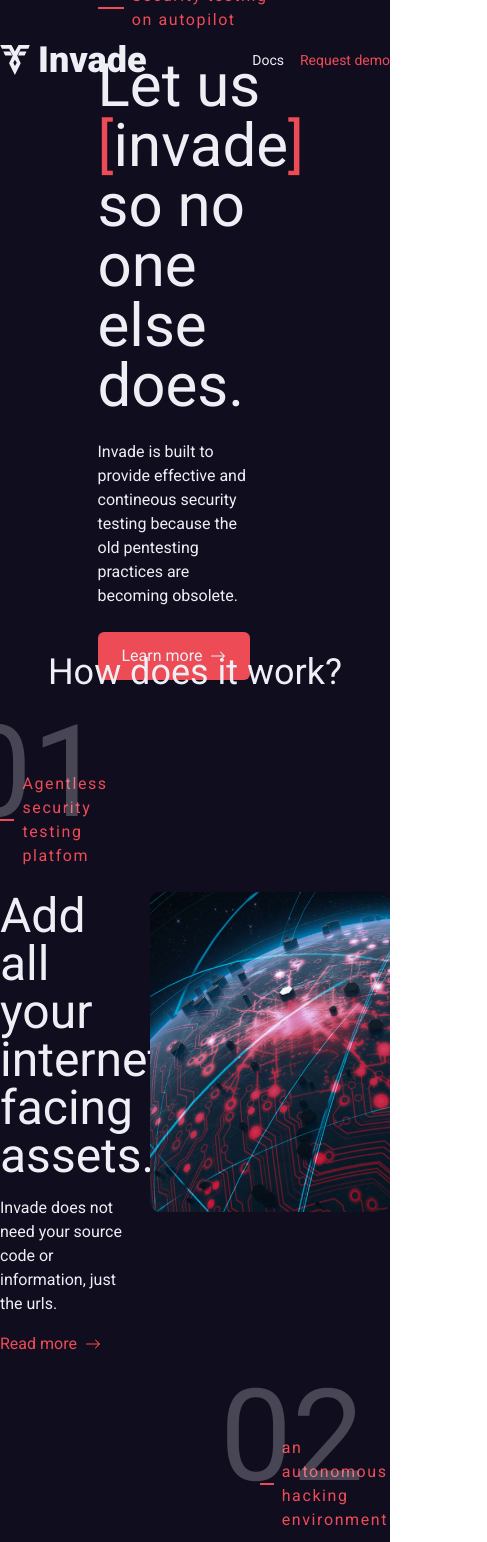
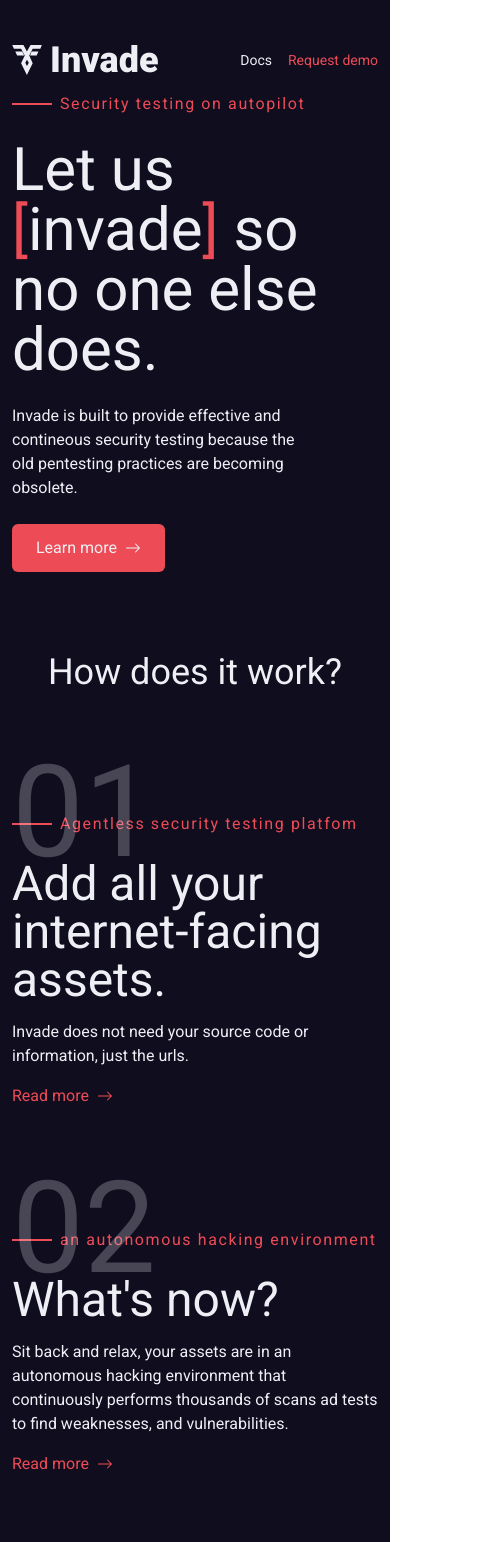
Before and after one commit to indiestallions/invade-landing-page, a Next.js app: page / in a window 390 px wide. Shown: the top 1542 px of the page, 487 px wide, since content can reach past the window. Built offline with nearby package versions, Linux system fonts and the light colour scheme.

Commit message:
make mobile friendly

```diff
--- a/components/Steps.tsx
+++ b/components/Steps.tsx
@@ -20,9 +20,9 @@
   leftImage = false,
 }: StepsProps) => {
   return (
-    <div className="my-14 flex items-center justify-around gap-5">
-      <div className={`relative w-2/6 ${leftImage ? 'order-last' : ''}`}>
-        <span className="absolute -top-10 -left-10 -z-0 text-9xl opacity-25">
+    <div className="my-24  flex items-center justify-around gap-5 md:my-14">
+      <div className={`relative md:w-2/6 ${leftImage ? 'order-last' : ''}`}>
+        <span className="absolute -top-10 -z-0 text-9xl opacity-25 md:-left-10">
           {step}
         </span>
         <div>
@@ -37,7 +37,9 @@
           </a>
         </div>
       </div>
-      {imageURI && <Image src={imageURI} height={400} width={300} />}
+      <div className="hidden md:inline-block">
+        {imageURI && <Image src={imageURI} height={400} width={300} />}
+      </div>
     </div>
   )
 }
--- a/pages/index.tsx
+++ b/pages/index.tsx
@@ -11,7 +11,7 @@
 
 const Home: NextPage = () => {
   return (
-    <div className="bg-primary-black py-10 text-primary-white md:px-20">
+    <div className="bg-primary-black py-10 px-3 text-primary-white md:px-20">
       <Head>
         <title>Invade</title>
         <link rel="icon" href="/logo.svg" />
@@ -39,7 +39,7 @@
       </header>
       <main>
         <section className="mb-9 flex h-[30rem] flex-col justify-center">
-          <div className="mx-auto flex w-1/2 flex-col justify-center">
+          <div className="mx-auto flex flex-col justify-center md:w-1/2">
             <div className="my-6 flex items-center gap-2">
               <div className="h-0.5 w-10  bg-primary-red"></div>
               <p className="tracking-widest text-primary-red">
@@ -114,7 +114,7 @@
             Request Demo
           </a>
         </section>
-        <footer className="mt-24 flex justify-between py-6">
+        <footer className="mt-24 flex flex-col items-center justify-center gap-5 py-6 md:flex-row md:justify-between">
           <div className="flex items-center gap-2 text-4xl font-black">
             <Image src={'/logo.svg'} width={30} height={30} />
             Invade
```
